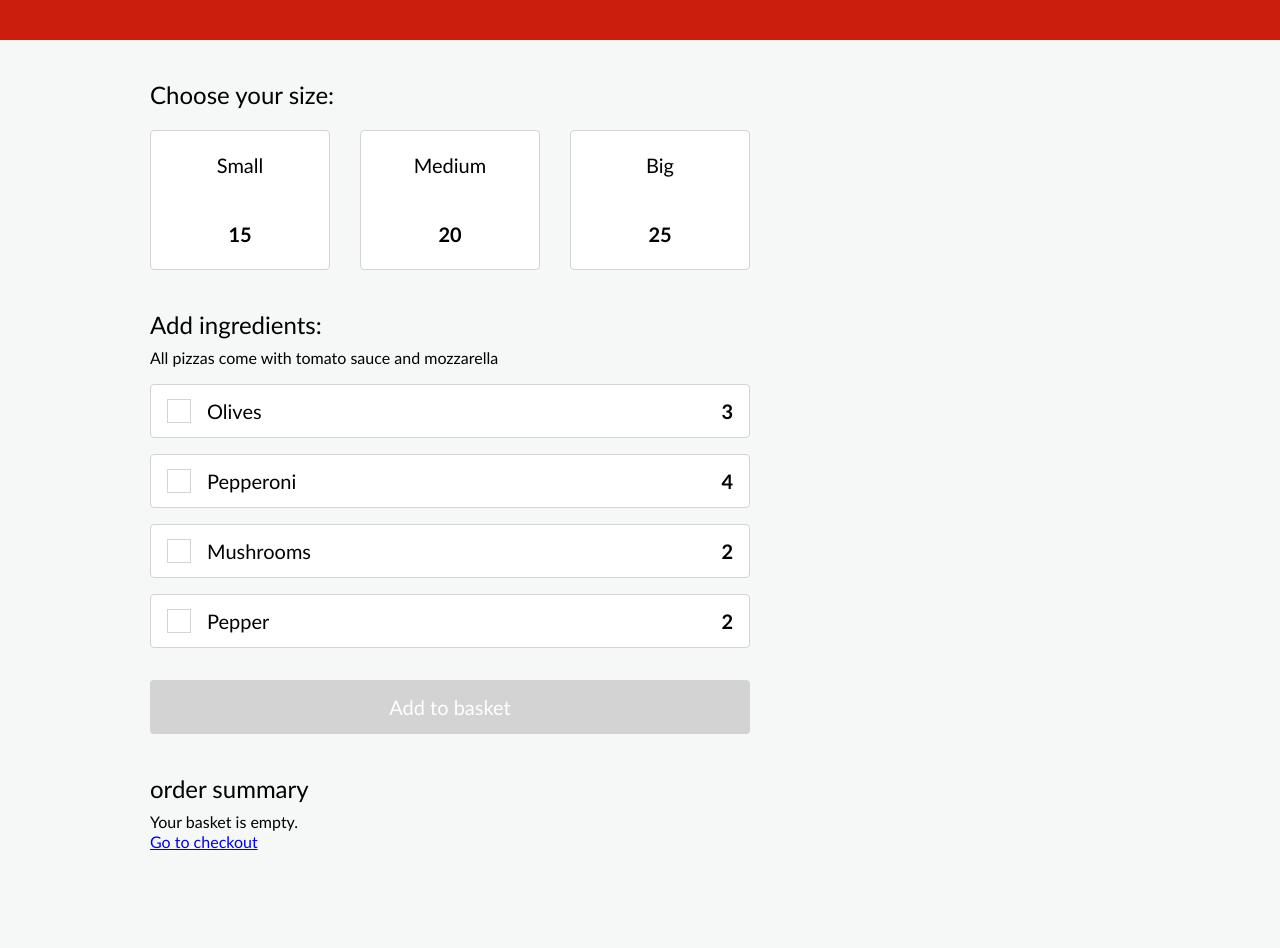
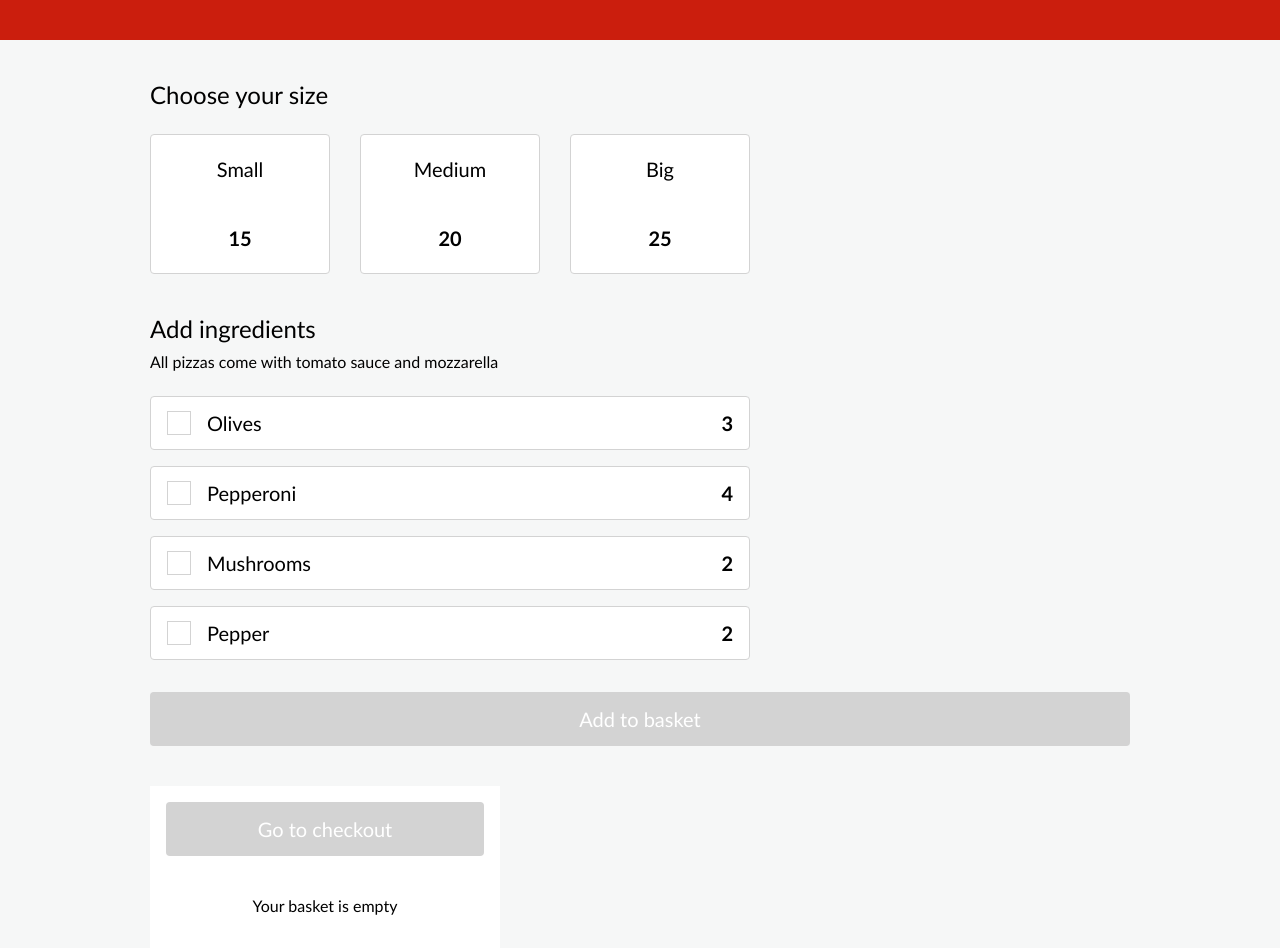
Before and after one commit to maciejpi/pizza-shop, a React (Create React App) app: page / in a window 1280 px wide. Shown: the part 80-1028 px from the top of the page. Before the commit the page ends 932 px from the top, so only its background shows below. Built offline with nearby package versions, Linux system fonts and the light colour scheme.

Commit message:
Style link and orderSummary components.

```diff
--- a/src/components/buttonElement.js
+++ b/src/components/buttonElement.js
@@ -1,22 +1,17 @@
 import React from 'react';
 import styled from 'styled-components/macro';
 
-import { mainSectionWidth } from '../styles/variables';
 import { space } from '../styles/helpers';
 
 const Button = styled.button`
   border: 0;
   padding: 0;
-  width: ${mainSectionWidth}px;
-`;
-
-export const ButtonWrapper = styled.div`
   width: 100%;
   margin-top: ${space(4)};
 `;
 
 export const CustomContent = styled.span`
-  display: ${props => props.isDisabled && 'none'};
+  display: ${props => props.isHidden && 'none'};
 `;
 
 const ButtonElement = ({ children, isDisabled, onClick }) => (
--- a/src/components/index.js
+++ b/src/components/index.js
@@ -2,7 +2,7 @@ import NotFound from './notFound';
 import DoughOption from './doughOption';
 import Ingredient from './ingredient/';
 import PizzaGenerator from './pizzaGenerator';
-import OrderSummary from './orderSummary';
+import OrderSummary from './orderSummary/';
 import AddressDetails from './addressDetails';
 import ContactDetails from './contactDetails';
 import PaymentDetails from './paymentDetails';
@@ -10,6 +10,7 @@ import Input from './input';
 import Header from './header';
 import Layout from './layout';
 import ButtonElement from './buttonElement';
+import LinkElement from './linkElement';
 
 export {
   NotFound,
@@ -24,4 +25,5 @@ export {
   Header,
   Layout,
   ButtonElement,
+  LinkElement,
 };
--- /dev/null
+++ b/src/components/linkElement.js
@@ -0,0 +1,16 @@
+import React from 'react';
+import { Link } from 'react-router-dom';
+import styled from 'styled-components/macro';
+
+const StyledLink = styled(Link)`
+  text-decoration: none;
+  pointer-events: ${props => props.disabled && 'none'};
+`;
+
+const LinkElement = ({ children, linkTo, isDisabled }) => (
+  <StyledLink disabled={isDisabled} to={linkTo}>
+    {children}
+  </StyledLink>
+);
+
+export default LinkElement;
--- a/src/components/orderSummary.js
+++ /dev/null
@@ -1,35 +0,0 @@
-import React from 'react';
-import { useSelector } from 'react-redux';
-import { Link } from 'react-router-dom';
-
-const OrderSummary = ({ pathname }) => {
-  const pizzas = useSelector(state => state.selectedPizzas);
-  const totalPrice = pizzas.reduce((total, pizza) => total + pizza.price, 0);
-
-  return (
-    <>
-      <h2>order summary</h2>
-      {pizzas.length ? (
-        <>
-          <div>
-            {pizzas.map(({ price, dough, ingredients }, i) => (
-              <div key={i}>
-                <div>name: pizza {i + 1}</div>
-                <div>price: {price}</div>
-                <div>size: {dough}</div>
-                <div>{ingredients.join(', ')}</div>
-              </div>
-            ))}
-          </div>
-          <div>Total: {totalPrice} </div>
-        </>
-      ) : (
-        <p>Your basket is empty.</p>
-      )}
-      {/* no pointer-events when !pizza.length */}
-      {pathname === '/' && <Link to="/checkout">Go to checkout</Link>}
-    </>
-  );
-};
-
-export default OrderSummary;
--- /dev/null
+++ b/src/components/orderSummary/index.js
@@ -0,0 +1,63 @@
+import React from 'react';
+import { useSelector } from 'react-redux';
+
+import LinkElement from '../linkElement';
+import { CallToActionStyle, ItemName, ItemPrice } from '../../styles/common';
+import {
+  Aside,
+  AsideInner,
+  SummaryTitle,
+  EmptyBasketInfo,
+  OrderItem,
+  WithIngs,
+  TotalPrice,
+} from './style';
+
+const OrderSummary = ({ pathname, isCheckout }) => {
+  const pizzas = useSelector(state => state.selectedPizzas);
+  const totalPrice = pizzas.reduce((total, pizza) => total + pizza.price, 0);
+
+  const capitalize = str => str.charAt(0).toUpperCase() + str.slice(1);
+
+  return (
+    <Aside>
+      <AsideInner>
+        {pathname === '/checkout' && <SummaryTitle>Your order</SummaryTitle>}
+
+        {pathname === '/' && (
+          <LinkElement linkTo="/checkout" isDisabled={!pizzas.length}>
+            <CallToActionStyle isDisabled={!pizzas.length}>
+              Go to checkout
+            </CallToActionStyle>
+          </LinkElement>
+        )}
+
+        {pizzas.length ? (
+          <>
+            <div>
+              {pizzas.map(({ price, dough, ingredients }, i) => (
+                <OrderItem key={i}>
+                  <div>
+                    <ItemName>{capitalize(dough)} pizza</ItemName>
+                    <WithIngs isHidden={!ingredients.length}>
+                      With {ingredients.join(', ')}
+                    </WithIngs>
+                  </div>
+                  <ItemPrice>{price}</ItemPrice>
+                </OrderItem>
+              ))}
+            </div>
+            <TotalPrice>
+              <ItemPrice>Total</ItemPrice>
+              <ItemPrice>{totalPrice}</ItemPrice>
+            </TotalPrice>
+          </>
+        ) : (
+          <EmptyBasketInfo>Your basket is empty</EmptyBasketInfo>
+        )}
+      </AsideInner>
+    </Aside>
+  );
+};
+
+export default OrderSummary;
--- /dev/null
+++ b/src/components/orderSummary/style.js
@@ -0,0 +1,43 @@
+import styled from 'styled-components/macro';
+
+import { colors } from '../../styles/variables';
+import { space } from '../../styles/helpers';
+
+export const Aside = styled.aside`
+  width: 350px;
+  margin-top: ${space(5)};
+`;
+
+export const AsideInner = styled.div`
+  padding: ${space(2)} ${space(2)} ${space(4)};
+  background-color: ${colors.white};
+`;
+
+export const EmptyBasketInfo = styled.p`
+  margin-top: ${space(5)};
+  text-align: center;
+`;
+
+export const OrderItem = styled.div`
+  display: flex;
+  justify-content: space-between;
+  margin-top: ${space(2)};
+  &:first-of-type {
+    margin-top: ${space(4)};
+  }
+`;
+
+export const WithIngs = styled.p`
+  margin-top: ${space()};
+  display: ${props => props.isHidden && 'none'};
+`;
+
+export const TotalPrice = styled.div`
+  display: flex;
+  justify-content: space-between;
+  border-top: 1px solid ${colors.black};
+  margin-top: ${space(4)};
+  padding-top: ${space(2)};
+`;
+
+export const SummaryTitle = styled.h2``;
--- a/src/components/pizzaGenerator.js
+++ b/src/components/pizzaGenerator.js
@@ -2,7 +2,7 @@ import React from 'react';
 import { useDispatch, useSelector } from 'react-redux';
 
 import { createPizza, deleteIngredients, deleteDough } from '../store/actions';
-import ButtonElement, { ButtonWrapper, CustomContent } from './buttonElement';
+import ButtonElement, { CustomContent } from './buttonElement';
 import { CallToActionStyle } from '../styles/common';
 
 const PizzaGenerator = () => {
@@ -42,16 +42,14 @@ const PizzaGenerator = () => {
   };
 
   return (
-    <ButtonWrapper>
     <ButtonElement isDisabled={!doughPrice} onClick={makePizza}>
       <CallToActionStyle isDisabled={!doughPrice}>
         Add to basket
-          <CustomContent isDisabled={!currentSelectionPrice}>
+        <CustomContent isHidden={!currentSelectionPrice}>
           &nbsp;for {currentSelectionPrice}
         </CustomContent>
       </CallToActionStyle>
     </ButtonElement>
-    </ButtonWrapper>
   );
 };
 
--- a/src/pages/menu/index.js
+++ b/src/pages/menu/index.js
@@ -9,16 +9,16 @@ import {
 import { ingredientOptions, doughOptions } from '../../data';
 import { DoughOptionsWrapper, IngredientOptionsWrapper } from './style';
 
-const Menu = ({ location }) => {
-  return (
-    <>
-      <h2>Choose your size:</h2>
+const Menu = ({ location }) => (
+  <>
+    <main>
+      <h2>Choose your size</h2>
       <DoughOptionsWrapper>
         {doughOptions.map(option => (
           <DoughOption key={option.size} {...option} />
         ))}
       </DoughOptionsWrapper>
-      <h2>Add ingredients:</h2>
+      <h2>Add ingredients</h2>
       <p>All pizzas come with tomato sauce and mozzarella</p>
       <IngredientOptionsWrapper>
         {ingredientOptions.map(option => (
@@ -27,10 +27,10 @@ const Menu = ({ location }) => {
       </IngredientOptionsWrapper>
 
       <PizzaGenerator />
+    </main>
 
-      <OrderSummary {...location}></OrderSummary>
-    </>
-  );
-};
+    <OrderSummary {...location}></OrderSummary>
+  </>
+);
 
 export default Menu;
--- a/src/pages/menu/style.js
+++ b/src/pages/menu/style.js
@@ -10,9 +10,10 @@ const WrapperBase = styled.div`
 
 export const DoughOptionsWrapper = styled(WrapperBase)`
   justify-content: space-between;
-  margin-top: ${space(2.5)};
+  margin-top: ${space(3)};
 `;
 
 export const IngredientOptionsWrapper = styled(WrapperBase)`
   flex-direction: column;
+  margin-top: ${space()};
 `;
--- a/src/styles/common.js
+++ b/src/styles/common.js
@@ -1,12 +1,12 @@
 import styled from 'styled-components/macro';
 
-import { colors } from './variables';
+import { colors, radius } from './variables';
 import { font } from './helpers';
 
 export const ClickAreaBase = styled.span`
   display: flex;
   align-items: center;
-  border-radius: 4px;
+  border-radius: ${radius}px;
   background-color: ${colors.white};
   cursor: pointer;
 `;
@@ -26,7 +26,7 @@ export const CallToActionStyle = styled.span`
   align-items: center;
   width: 100%;
   height: 54px;
-  border-radius: 4px;
+  border-radius: ${radius}px;
   background: ${props => (props.isDisabled ? colors.greyDark : colors.red)};
   color: ${colors.white};
 `;
--- a/src/styles/variables.js
+++ b/src/styles/variables.js
@@ -14,3 +14,4 @@ export const colors = {
 };
 
 export const mainSectionWidth = 600;
+export const radius = 4;
```
Lines whose indentation alone changed are shown as unchanged.
